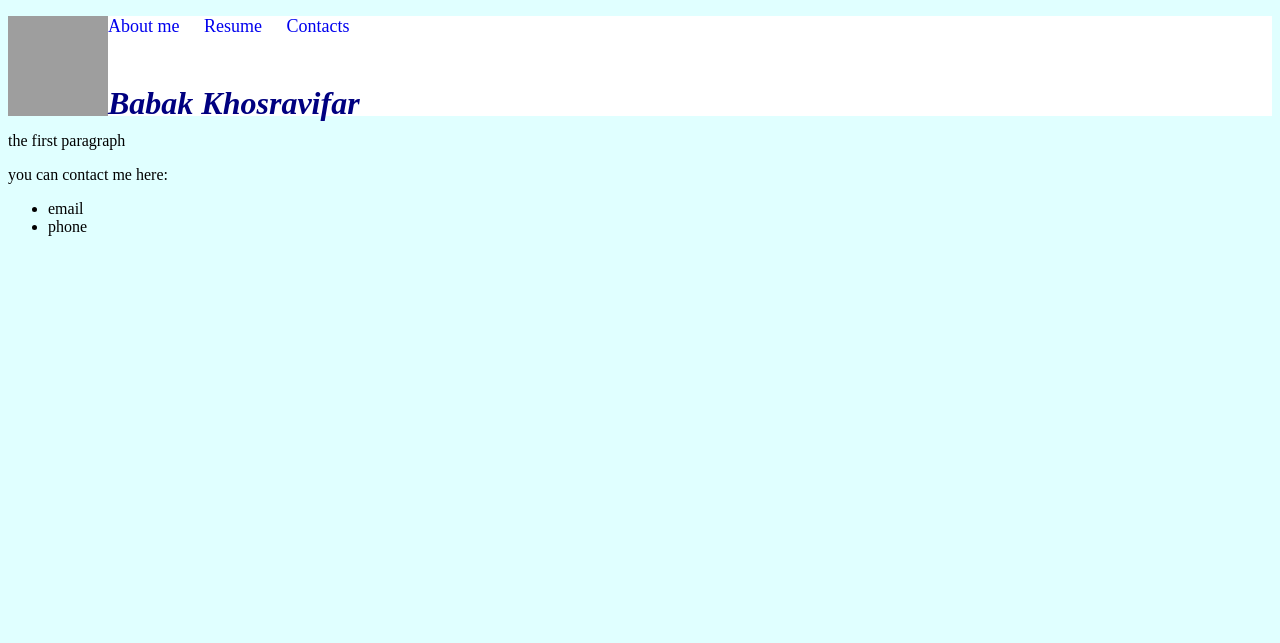
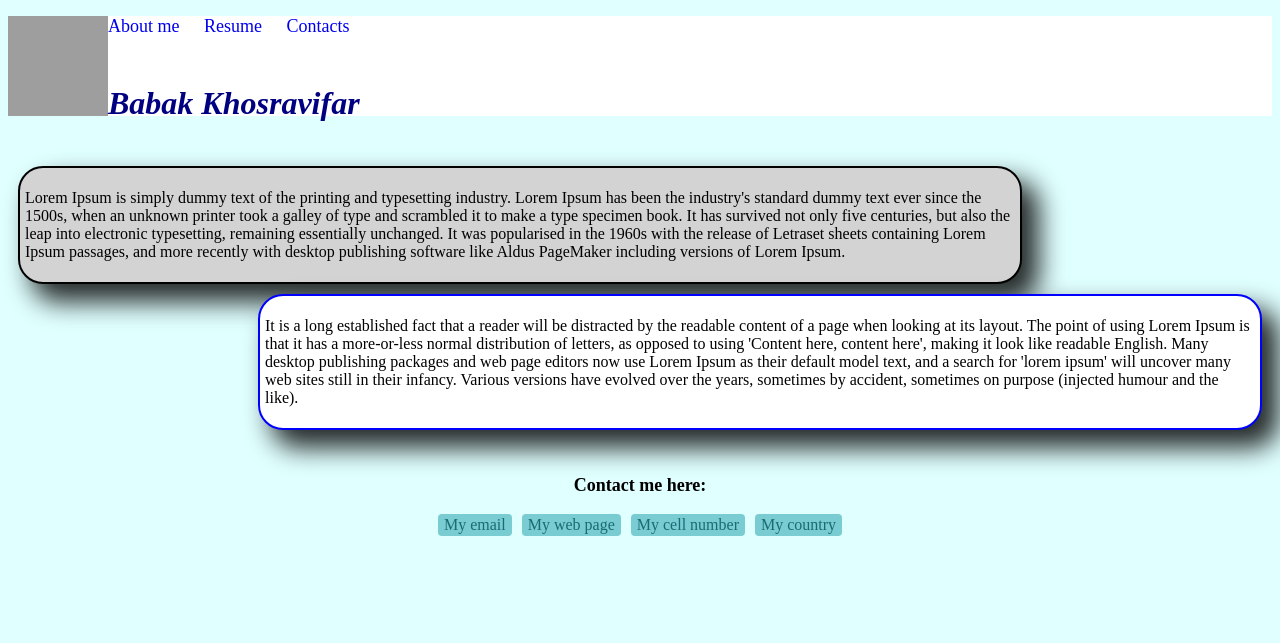
Before and after one commit to BabakKhosravifar/Decode-School, a plain HTML site: page index.html in a window 1280 px wide. Drawn offline with Linux system fonts and the light colour scheme; grey boxes are pictures that could not be loaded.

Commit message:
the new page

```diff
--- a/index.html
+++ b/index.html
@@ -9,7 +9,7 @@
 <body>
     <header>
         <div class="header">
-            <img src="http://www.gravatar.com/avatar/237702d59a350f04ab1fce649efbe3b7.jpg?s=150" />
+            <img src="http://www.gravatar.com/avatar/237702d59a350f04ab1fce649efbe3b7.jpg?s=250" />
             <ul>
                 <li>
                    <a href="http://www.mentorina.com">About me</a>
@@ -25,23 +25,26 @@
         </div>
 
     </header>
-    <section>
+    <section id="box2">
+
         <p>
-            the first paragraph
+            Lorem Ipsum is simply dummy text of the printing and typesetting industry. Lorem Ipsum has been the industry's standard dummy text ever since the 1500s, when an unknown printer took a galley of type and scrambled it to make a type specimen book. It has survived not only five centuries, but also the leap into electronic typesetting, remaining essentially unchanged. It was popularised in the 1960s with the release of Letraset sheets containing Lorem Ipsum passages, and more recently with desktop publishing software like Aldus PageMaker including versions of Lorem Ipsum.
+        </p>
+    </section>
+    <section id="box1">
+        <p>
+            It is a long established fact that a reader will be distracted by the readable content of a page when looking at its layout. The point of using Lorem Ipsum is that it has a more-or-less normal distribution of letters, as opposed to using 'Content here, content here', making it look like readable English. Many desktop publishing packages and web page editors now use Lorem Ipsum as their default model text, and a search for 'lorem ipsum' will uncover many web sites still in their infancy. Various versions have evolved over the years, sometimes by accident, sometimes on purpose (injected humour and the like).
         </p>
     </section>
 
+    <footer>
 
-    <footer>
-        <p>you can contact me here:</p>
-        <ul>
-            <li>
-                email
-            </li>
-            <li>
-                phone
-            </li>
-        </ul>
+ <div class="container">
+	<span data-title="babak.khosravifar@gmail.com">My email</span>
+	<span data-title="www.Mentorina.com">My web page</span>
+	<span data-title="(514) 577-8888">My cell number</span>
+	<span data-title="Montreal, Canada">My country</span>
+</div>
     </footer>
 </body>
 
--- a/style.css
+++ b/style.css
@@ -56,16 +56,94 @@ h1 {
     padding: 5px;
 
     position:auto;
-    margin:10px 10px 10px 150px;
+    margin:10px 10px 10px 250px;
 
+border-radius:25px;
+box-shadow: 15px 16px 26px 2px rgba(0,0,0,0.83);
+
+
+}
+#box1:hover{
+    background-color:lightgray;
 }
 
 #box2{
     background-color:lightgray;
     border: 2px solid black;
     padding: 5px;
+    position:auto;
+    margin:50px 250px 10px 10px;
+box-shadow: 15px 16px 26px 2px rgba(0,0,0,0.83);
+border-radius:25px;
+}
 
-    position:auto;
-    margin:10px 150px 10px 10px;
+#box2:hover{
+    background-color:white;
+}
 
+div {
+    transition: width 2s linear 1s;
 }
+
+.container{
+
+	counter-reset:none;
+
+	position:relative;
+	text-align:center;
+	padding:20px 0;
+	width:420px;
+	height: 160px;
+	margin: 0 auto;
+}
+
+.container::before{
+	display: block;
+	content:'Contact me here:';
+	font-size:18px;
+	font-weight:bold;
+	text-align:center;
+	padding:15px;
+}
+
+.container span{
+	display:inline-block;
+	padding:2px 6px;
+	background-color:#78CCD2;
+	color:#186C72;
+	border-radius:4px;
+	margin:3px;
+	cursor:default;
+}
+
+
+
+.container span::after{
+
+	counter-increment: none;
+
+
+	display:inline-block;
+	padding:4px;
+}
+
+/* Pseudo elements can even access attributes of their parent element */
+
+.container span::before{
+	position:absolute;
+	bottom:0;
+	left:0;
+	width:100%;
+	content:attr(data-title);
+	color:#666;
+
+	opacity:0;
+
+	/* Animate the transitions */
+	-webkit-transition:opacity 0.4s;
+	transition:opacity 0.4s;
+}
+
+.container span:hover::before{
+	opacity:1;
+}
```
